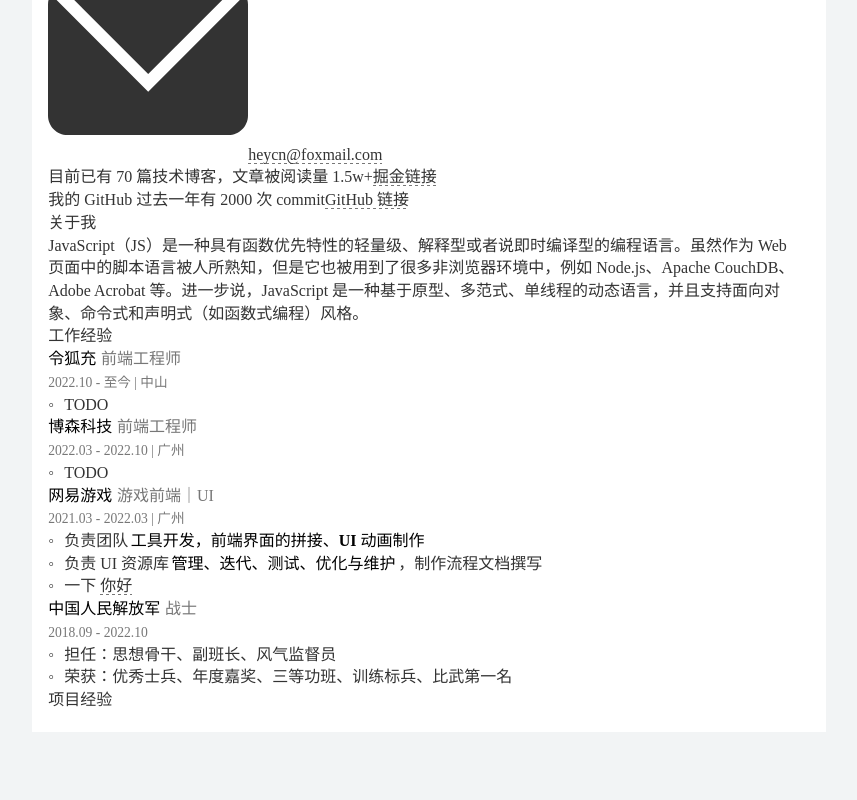
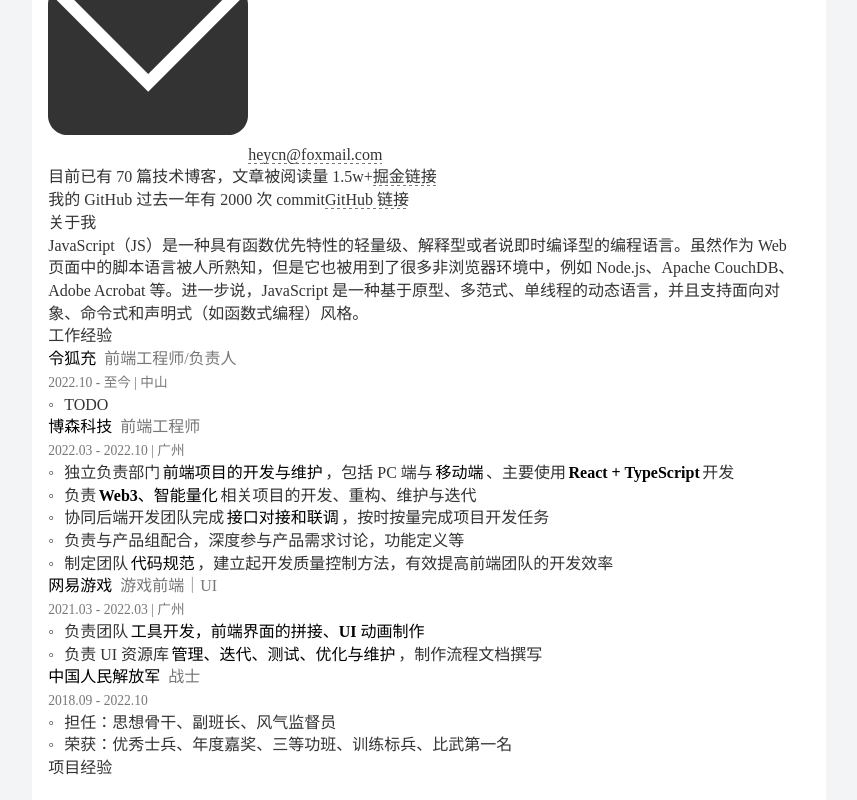
Before and after one commit to heycn/resume, a React (Vite) app: page / in a window 1280 px wide. Shown: the part 1433-2233 px from the top of the page, without its empty margins (211-1068 px from the left). Before the commit the page ends 2165 px from the top, so only its background shows below. Built offline with nearby package versions, Linux system fonts and the light colour scheme.

Commit message:
✨ feat: 支持识别所有加粗标签

```diff
--- a/src/App.tsx
+++ b/src/App.tsx
@@ -19,11 +19,17 @@
   gender: 'male'
 }
 const lhcJobDetails = ['TODO']
-const bsJobDetails = ['TODO']
+const bsJobDetails = [
+  // TODO:重写/过于啰嗦
+  '独立负责部门**前端项目的开发与维护**，包括 PC 端与**移动端**、主要使用**React + TypeScript**开发',
+  '负责**Web3、智能量化**相关项目的开发、重构、维护与迭代',
+  '协同后端开发团队完成**接口对接和联调**，按时按量完成项目开发任务',
+  '负责与产品组配合，深度参与产品需求讨论，功能定义等',
+  '制定团队**代码规范**，建立起开发质量控制方法，有效提高前端团队的开发效率'
+]
 const neteaseJobDetails = [
   '负责团队**工具开发，前端界面的拼接、UI 动画制作**',
-  '负责 UI 资源库**管理、迭代、测试、优化与维护**，制作流程文档撰写',
-  '一下 [你好](baidu.com)'
+  '负责 UI 资源库**管理、迭代、测试、优化与维护**，制作流程文档撰写'
 ]
 const palJobDetails = [
   '担任：思想骨干、副班长、风气监督员',
@@ -49,7 +55,7 @@
       </Card>
       <Card title='工作经验'>
         <Job
-          company='令狐充' jobTitle='前端工程师'
+          company='令狐充' jobTitle='前端工程师/负责人'
           startTime='2022.10' endTime='至今'
           location= '中山' details={lhcJobDetails}
         />
--- a/src/components/Job.tsx
+++ b/src/components/Job.tsx
@@ -23,10 +23,10 @@
       <Label>
         <div>
           <strong>{company}</strong>
-          <span className='c-#777 m-l-0.3em'>{jobTitle}</span>
+          <span className='c-#777 m-l-.5em'>{jobTitle}</span>
         </div>
         <div>
-          <span className='c-#777 text-size-0.85em'>{timeAndlocation}</span>
+          <span className='c-#777 text-size-.85em'>{timeAndlocation}</span>
         </div>
       </Label>
       <ul>
--- a/src/lib/convert.tsx
+++ b/src/lib/convert.tsx
@@ -1,17 +1,17 @@
 export const convert: (text: string) => JSX.Element = (text: string) => {
-  const bold_regex: RegExp = /\*\*(.*?)\*\*/g
-  const link_regex: RegExp = /\[(.*?)\]\((.*?)\)/g
-  let bold_matches: RegExpExecArray | null
-  let link_matches: RegExpExecArray | null
+  const boldRegex: RegExp = /\*\*(.*?)\*\*/g
+  const linkRegex: RegExp = /\[(.*?)\]\((.*?)\)/g
+  let boldMatches: RegExpExecArray | null
+  let linkMatches: RegExpExecArray | null
   let result: string = text
   // 将 ** 加粗
-  while ((bold_matches = bold_regex.exec(text)) !== null) {
-    result = result.replace(`**${bold_matches[1]}**`, `<strong>${bold_matches[1]}</strong>`)
+  while ((boldMatches = boldRegex.exec(text)) !== null) {
+    result = result.replace(`**${boldMatches[1]}**`, `<strong>${boldMatches[1]}</strong>`)
   }
   // 高亮链接信息
-  while ((link_matches = link_regex.exec(result)) !== null) {
-    const [match, link_title, link_href] = link_matches
-    result = result.replace(match, `<a href="${link_href}">${link_title}</a>`)
+  while ((linkMatches = linkRegex.exec(result)) !== null) {
+    const [match, linkTitle, linkHref] = linkMatches
+    result = result.replace(match, `<a href="${linkHref}">${linkTitle}</a>`)
   }
 
   return <li dangerouslySetInnerHTML={{ __html: result }}></li>
```
